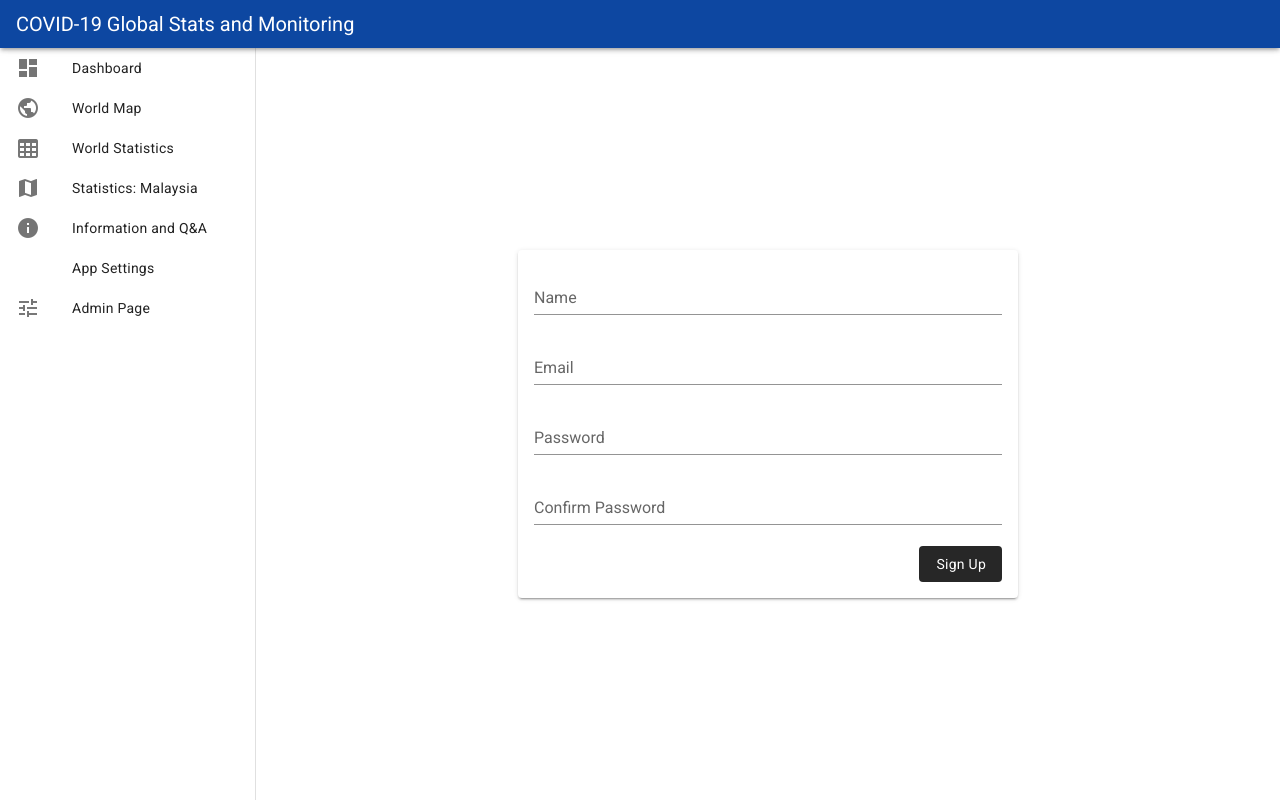
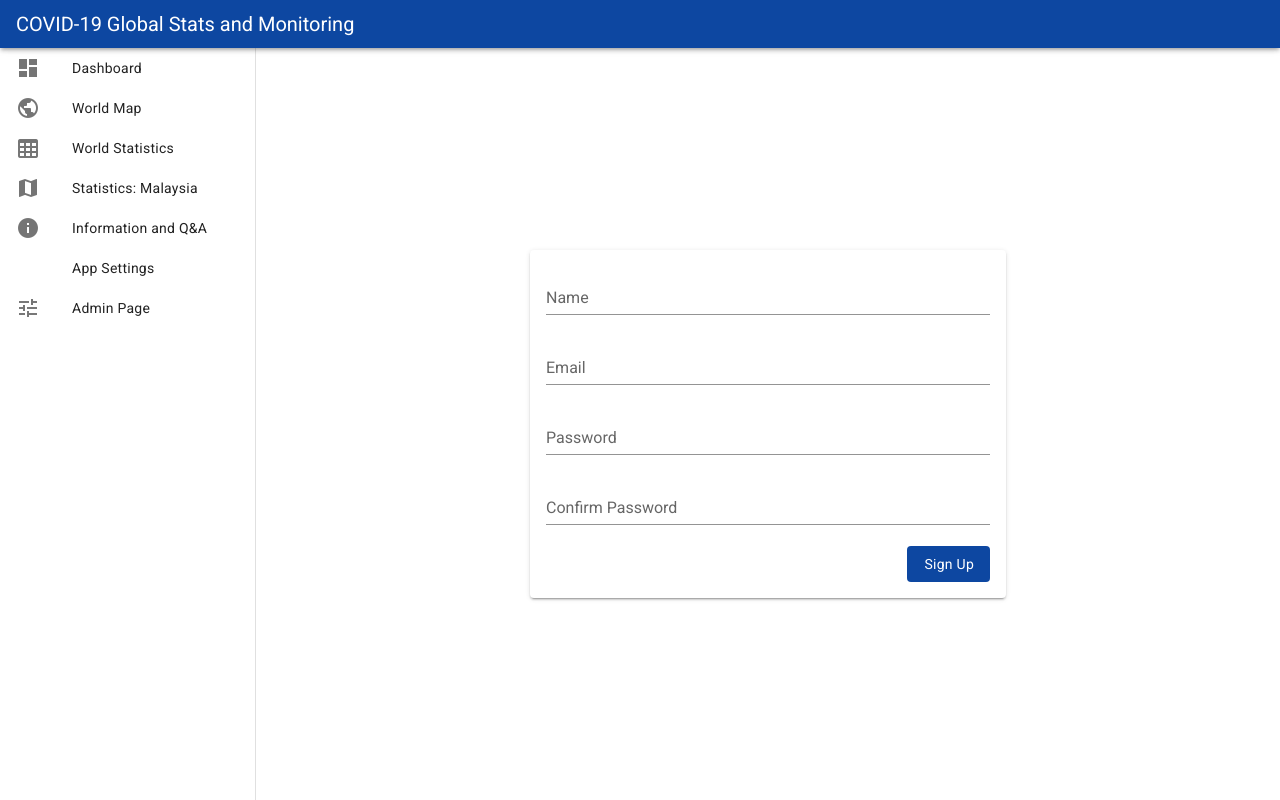
Before and after one commit to anaszakaria/covid19-app, a Vue app: page /signup in a window 1280 px wide. Built offline with nearby package versions, Linux system fonts and the light colour scheme; a small style sheet from the web is missing.

Commit message:
Refactor signin and signup component

```diff
--- a/src/views/User/SignIn.vue
+++ b/src/views/User/SignIn.vue
@@ -1,7 +1,7 @@
 <template>
     <v-container fluid fill-height>
         <v-layout justify-center align-center>
-            <v-flex xs12 md6>
+            <v-col xs="12" md="6">
                 <v-card>
                     <v-card-text>
                         <v-alert
@@ -42,7 +42,7 @@
                                 </v-layout>
                                 <v-layout row>
                                     <v-flex xs12 class="text-right">
-                                        <v-btn depressed dark class="body-2" type="submit" :loading="loading"
+                                        <v-btn depressed color="primary" class="body-2" type="submit" :loading="loading"
                                             >Sign In</v-btn
                                         >
                                     </v-flex>
@@ -51,7 +51,7 @@
                         </v-container>
                     </v-card-text>
                 </v-card>
-            </v-flex>
+            </v-col>
         </v-layout>
     </v-container>
 </template>
--- a/src/views/User/SignUp.vue
+++ b/src/views/User/SignUp.vue
@@ -1,7 +1,7 @@
 <template>
     <v-container fluid fill-height>
         <v-layout justify-center align-center>
-            <v-flex xs12 md6>
+            <v-col xs="12" md="6">
                 <v-alert v-if="error" @dismissed="onDismissed" border="left" dismissible type="error">{{
                     error.message
                 }}</v-alert>
@@ -60,7 +60,7 @@
                                 </v-layout>
                                 <v-layout row>
                                     <v-flex xs12 class="text-right">
-                                        <v-btn depressed dark class="body-2" type="submit" :loading="loading"
+                                        <v-btn depressed color="primary" class="body-2" type="submit" :loading="loading"
                                             >Sign Up</v-btn
                                         >
                                     </v-flex>
@@ -69,7 +69,7 @@
                         </v-container>
                     </v-card-text>
                 </v-card>
-            </v-flex>
+            </v-col>
         </v-layout>
     </v-container>
 </template>
```
